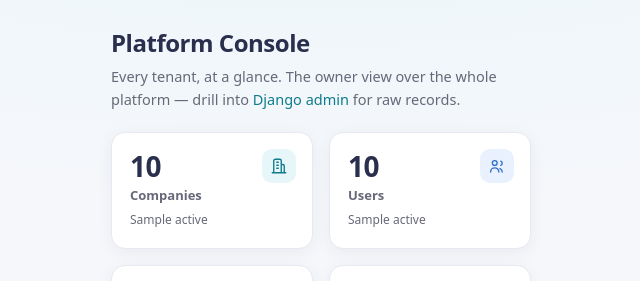
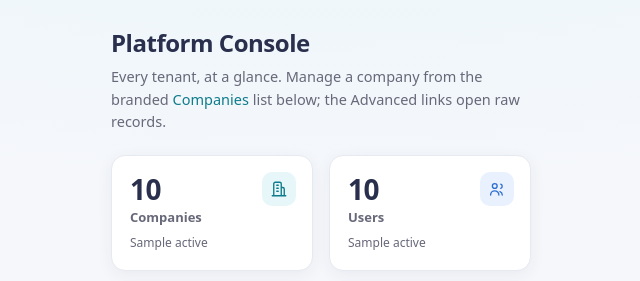
Before and after one commit to lulamadigital-code/lulaworks-platform, a Django app: template backend/apps/web/templates/web/platform/console.html in a window 1280 px wide. Shown: the top 281 px of the page, without its empty margins (319-959 px from the left). Run offline with Django 5.2, Linux system fonts and the light colour scheme; the template is opened without the code that fills it: most values are stand-ins (such as "Sample title", 1, 10 or a date in 2020).

Commit message:
Console: route Companies to branded Tenants view (no Django admin for companies)
- Sidebar/seccard/intro 'Companies' now jump to the branded #tenants list
- Per-company management stays on the branded /platform/tenant/<id>/ page
- Django model links regrouped under 'Advanced · raw records'

Co-Authored-By: Claude Opus 4.8 <noreply@anthropic.com>

```diff
--- a/backend/apps/web/templates/web/platform/console.html
+++ b/backend/apps/web/templates/web/platform/console.html
@@ -9,15 +9,14 @@
 {% block sidebar_nav %}
 <nav class="nav">
   <a class="active" href="{% url 'web:platform_home' %}"><svg viewBox="0 0 24 24"><rect x="3" y="3" width="7" height="9" rx="1.5"/><rect x="14" y="3" width="7" height="5" rx="1.5"/><rect x="14" y="12" width="7" height="9" rx="1.5"/><rect x="3" y="16" width="7" height="5" rx="1.5"/></svg>Overview</a>
-  <span class="nav-group">Manage</span>
-  <a href="/admin/identity/company/"><svg viewBox="0 0 24 24"><path d="M3 21h18M5 21V5a2 2 0 0 1 2-2h6a2 2 0 0 1 2 2v16M9 7h2M9 11h2M9 15h2M15 21V10h2a2 2 0 0 1 2 2v9"/></svg>Companies</a>
+  <a href="{% url 'web:platform_home' %}#tenants"><svg viewBox="0 0 24 24"><path d="M3 21h18M5 21V5a2 2 0 0 1 2-2h6a2 2 0 0 1 2 2v16M9 7h2M9 11h2M9 15h2M15 21V10h2a2 2 0 0 1 2 2v9"/></svg>Companies</a>
+  <span class="nav-group">Advanced · raw records</span>
   <a href="/admin/identity/user/"><svg viewBox="0 0 24 24"><circle cx="9" cy="8" r="3.2"/><path d="M3.5 20a5.5 5.5 0 0 1 11 0M17 5.5a3 3 0 0 1 0 5.6M19 20a5 5 0 0 0-3-4.6"/></svg>Users</a>
   <a href="/admin/billing/plan/"><svg viewBox="0 0 24 24"><path d="M3 8l9-5 9 5-9 5-9-5zM3 8v8l9 5 9-5V8M12 13v8"/></svg>Plans</a>
   <a href="/admin/billing/subscription/"><svg viewBox="0 0 24 24"><rect x="2.5" y="5" width="19" height="14" rx="2"/><path d="M2.5 10h19"/></svg>Subscriptions</a>
   <a href="/admin/notifications/emaillog/"><svg viewBox="0 0 24 24"><rect x="3" y="5" width="18" height="14" rx="2"/><path d="M4 7l8 6 8-6"/></svg>Email logs</a>
   <a href="/admin/administration/auditlog/"><svg viewBox="0 0 24 24"><path d="M12 3l7 3v5c0 4.5-3 8-7 10-4-2-7-5.5-7-10V6l7-3zM9.5 12l1.8 1.8L15 10"/></svg>Audit logs</a>
   <span class="nav-gap"></span>
-  <a href="/admin/identity/company/"><svg viewBox="0 0 24 24"><path d="M12 15a3 3 0 1 0 0-6 3 3 0 0 0 0 6z"/><path d="M19 12a7 7 0 0 0-.1-1.2l2-1.6-2-3.4-2.4 1a7 7 0 0 0-2-1.2L16 3H8l-.5 2.6a7 7 0 0 0-2 1.2l-2.4-1-2 3.4 2 1.6A7 7 0 0 0 3 12a7 7 0 0 0 .1 1.2l-2 1.6 2 3.4 2.4-1a7 7 0 0 0 2 1.2L8 21h8l.5-2.6a7 7 0 0 0 2-1.2l2.4 1 2-3.4-2-1.6A7 7 0 0 0 19 12z"/></svg>Django admin</a>
   <a href="{% url 'web:dashboard' %}"><svg viewBox="0 0 24 24"><path d="M15 18l-6-6 6-6"/></svg>Back to app</a>
 </nav>
 {% endblock %}
@@ -62,8 +61,8 @@
 
 {% block content %}
 <h1>Platform Console</h1>
-<p class="sub">Every tenant, at a glance. The owner view over the whole platform —
-  drill into <a href="/admin/identity/company/">Django admin</a> for raw records.</p>
+<p class="sub">Every tenant, at a glance. Manage a company from the branded
+  <a href="#tenants">Companies</a> list below; the Advanced links open raw records.</p>
 
 <div class="grid">
   <div class="tile"><div class="ic" style="background:var(--primary-t);color:var(--primary-d);"><svg viewBox="0 0 24 24"><path d="M3 21h18M5 21V5a2 2 0 0 1 2-2h6a2 2 0 0 1 2 2v16M9 7h2M9 11h2M9 15h2M15 21V10h2a2 2 0 0 1 2 2v9"/></svg></div>
@@ -192,8 +191,8 @@
   </form>
 </div>
 
-<div style="display:flex;justify-content:space-between;align-items:baseline;gap:12px;flex-wrap:wrap;">
-  <h2>Tenants</h2>
+<div id="tenants" style="display:flex;justify-content:space-between;align-items:baseline;gap:12px;flex-wrap:wrap;scroll-margin-top:16px;">
+  <h2>Companies</h2>
   <a class="btn" href="{% url 'web:platform_tenants_csv' %}" style="padding:8px 14px;"><svg viewBox="0 0 24 24" width="15" height="15" style="stroke:currentColor;fill:none;stroke-width:1.8;stroke-linecap:round;stroke-linejoin:round;"><path d="M12 3v12M7 10l5 5 5-5M4 19h16"/></svg> Export CSV</a>
 </div>
 <div class="card" style="padding:0;overflow-x:auto;">
@@ -215,7 +214,7 @@
 
 <h2>Manage</h2>
 <div class="seccards">
-  <a class="seccard" href="/admin/identity/company/"><div class="t"><svg viewBox="0 0 24 24"><path d="M3 21h18M5 21V5a2 2 0 0 1 2-2h6a2 2 0 0 1 2 2v16M9 7h2M9 11h2M9 15h2M15 21V10h2a2 2 0 0 1 2 2v9"/></svg>Companies</div><div class="d">Tenants, status, profiles</div></a>
+  <a class="seccard" href="{% url 'web:platform_home' %}#tenants"><div class="t"><svg viewBox="0 0 24 24"><path d="M3 21h18M5 21V5a2 2 0 0 1 2-2h6a2 2 0 0 1 2 2v16M9 7h2M9 11h2M9 15h2M15 21V10h2a2 2 0 0 1 2 2v9"/></svg>Companies</div><div class="d">Branded view — plan, users, credits, manage</div></a>
   <a class="seccard" href="/admin/identity/user/"><div class="t"><svg viewBox="0 0 24 24"><circle cx="9" cy="8" r="3.2"/><path d="M3.5 20a5.5 5.5 0 0 1 11 0M17 5.5a3 3 0 0 1 0 5.6M19 20a5 5 0 0 0-3-4.6"/></svg>Users</div><div class="d">Accounts, staff, superusers</div></a>
   <a class="seccard" href="/admin/billing/plan/"><div class="t"><svg viewBox="0 0 24 24"><path d="M3 8l9-5 9 5-9 5-9-5zM3 8v8l9 5 9-5V8M12 13v8"/></svg>Plans</div><div class="d">Pricing &amp; AI credit allowances</div></a>
   <a class="seccard" href="/admin/billing/subscription/"><div class="t"><svg viewBox="0 0 24 24"><rect x="2.5" y="5" width="19" height="14" rx="2"/><path d="M2.5 10h19"/></svg>Subscriptions</div><div class="d">Who's on what, trials</div></a>
```
